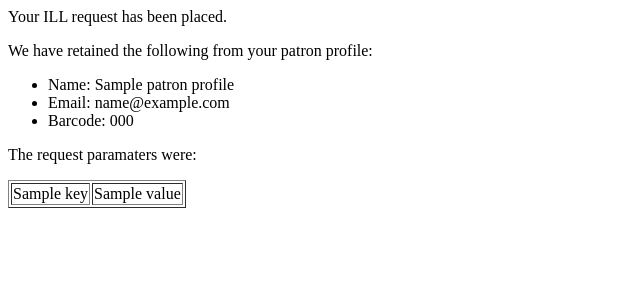
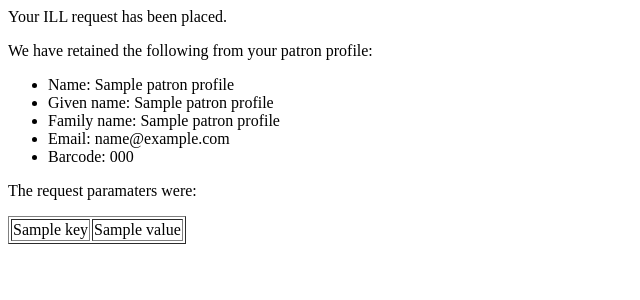
Before and after one commit to uwinnipeglibrarysystems/jeromeNeedsILL, a Django app: template jeromeneedsill/templates/ill_success_with_patron_details.html in a window 1280 px wide. Shown: the top 300 px of the page, without its empty margins (0-640 px from the left). Run offline with Django 3.2, Linux system fonts and the light colour scheme; the template is opened without the code that fills it: most values are stand-ins (such as "Sample title", 1, 10 or a date in 2020).

Commit message:
retain givenName and familyName from WMS, but still keep the combine logic

```diff
--- a/jeromeneedsill/templates/ill_success_with_patron_details.html
+++ b/jeromeneedsill/templates/ill_success_with_patron_details.html
@@ -4,6 +4,14 @@
 
 <ul>
   <li>Name: {{ patron_profile.name  }}</li>
+  {% if patron_profile.givenName %}
+  <li>Given name: {{ patron_profile.givenName }}</li>
+  {% endif %}
+
+  {% if patron_profile.familyName %}
+  <li>Family name: {{ patron_profile.familyName }}</li>
+  {% endif %}
+
   <li>Email: {{ patron_profile.email }}</li>
   <li>Barcode: {{ patron_profile.barcode }}</li>
 </ul>
```
Also changed, not shown: jeromeneedsill/oclcwmsapis.py (+6 -1 lines).
